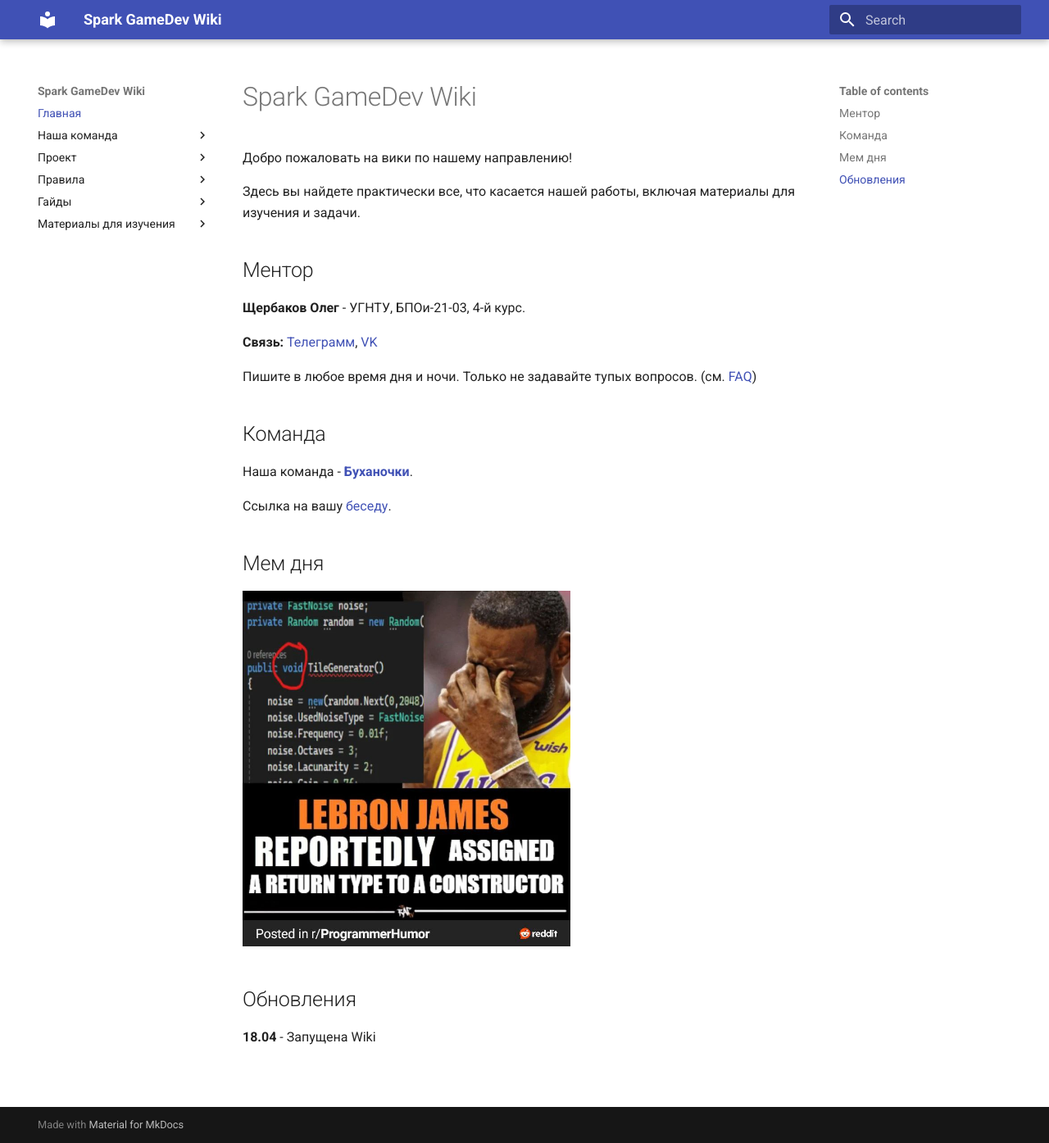
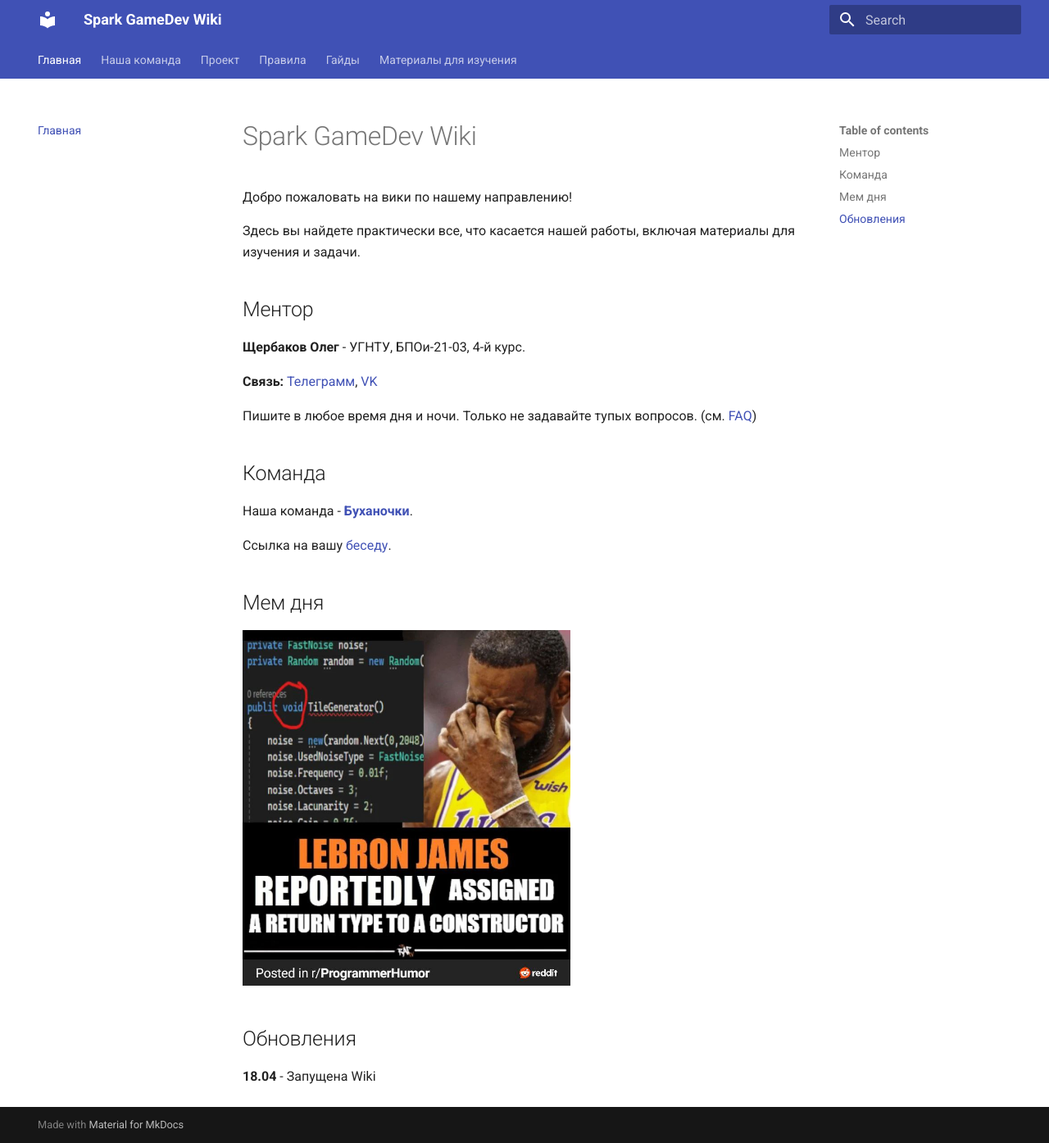
Before and after one commit to FrostHoll/spark-gamedev-wiki, an MkDocs documentation site: the page built from docs/index.md, in a window 1280 px wide and 1395 px high. Shown: the whole window at 82% size. Built offline with MkDocs 1.6.1 and Material for MkDocs 9.7.7, drawn with Linux system fonts in a browser that asks for light colours.

Commit message:
Update mkdocs.yml

```diff
--- a/mkdocs.yml
+++ b/mkdocs.yml
@@ -2,6 +2,11 @@
 site_url: https://github.com/FrostHoll/spark-gamedev-wiki
 theme:
   name: material
+  features:
+    - navigation.instant
+    - navigation.tabs
+    - search.highlight
+    - search.suggest
 nav:
   - Главная: index.md
   - Наша команда:
```
